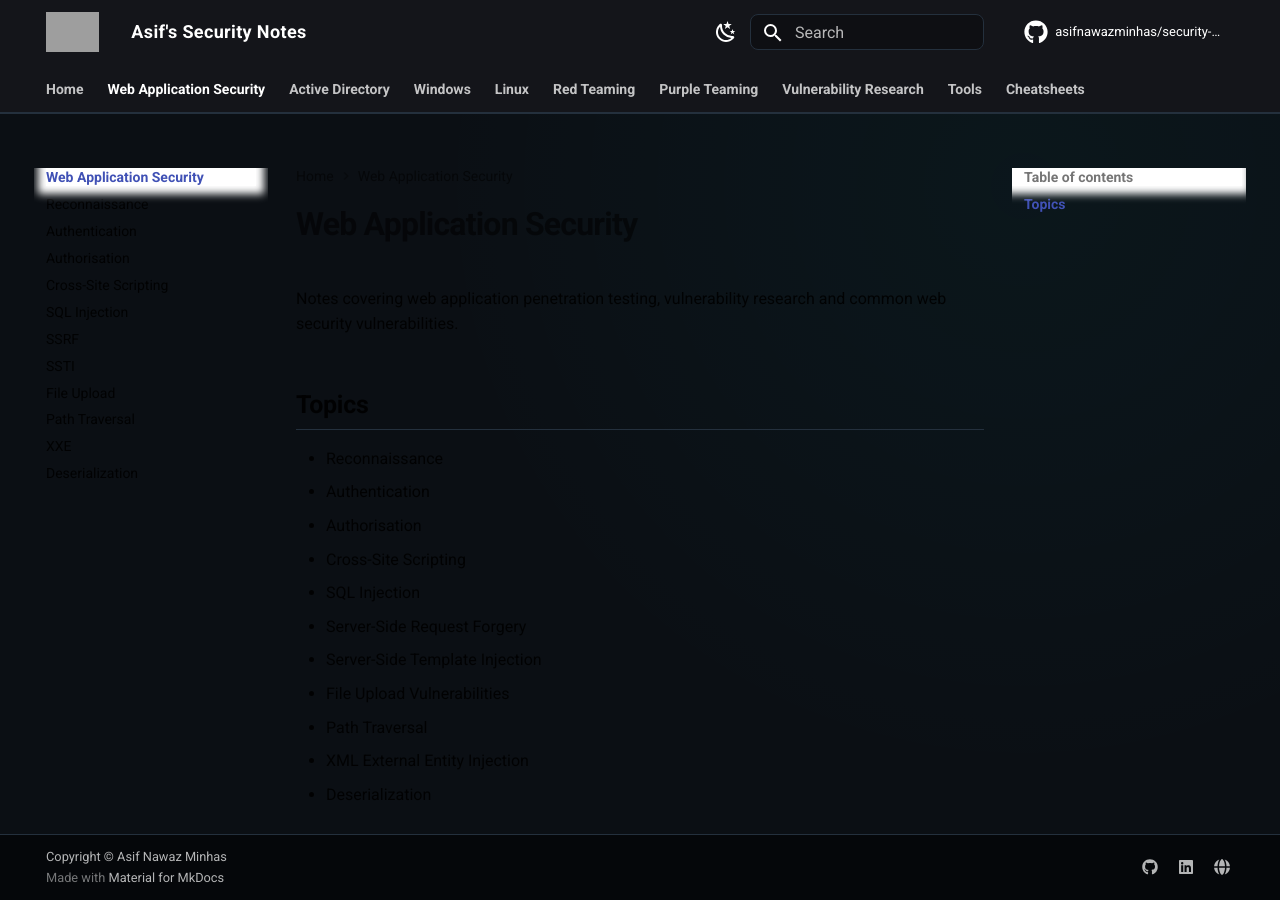
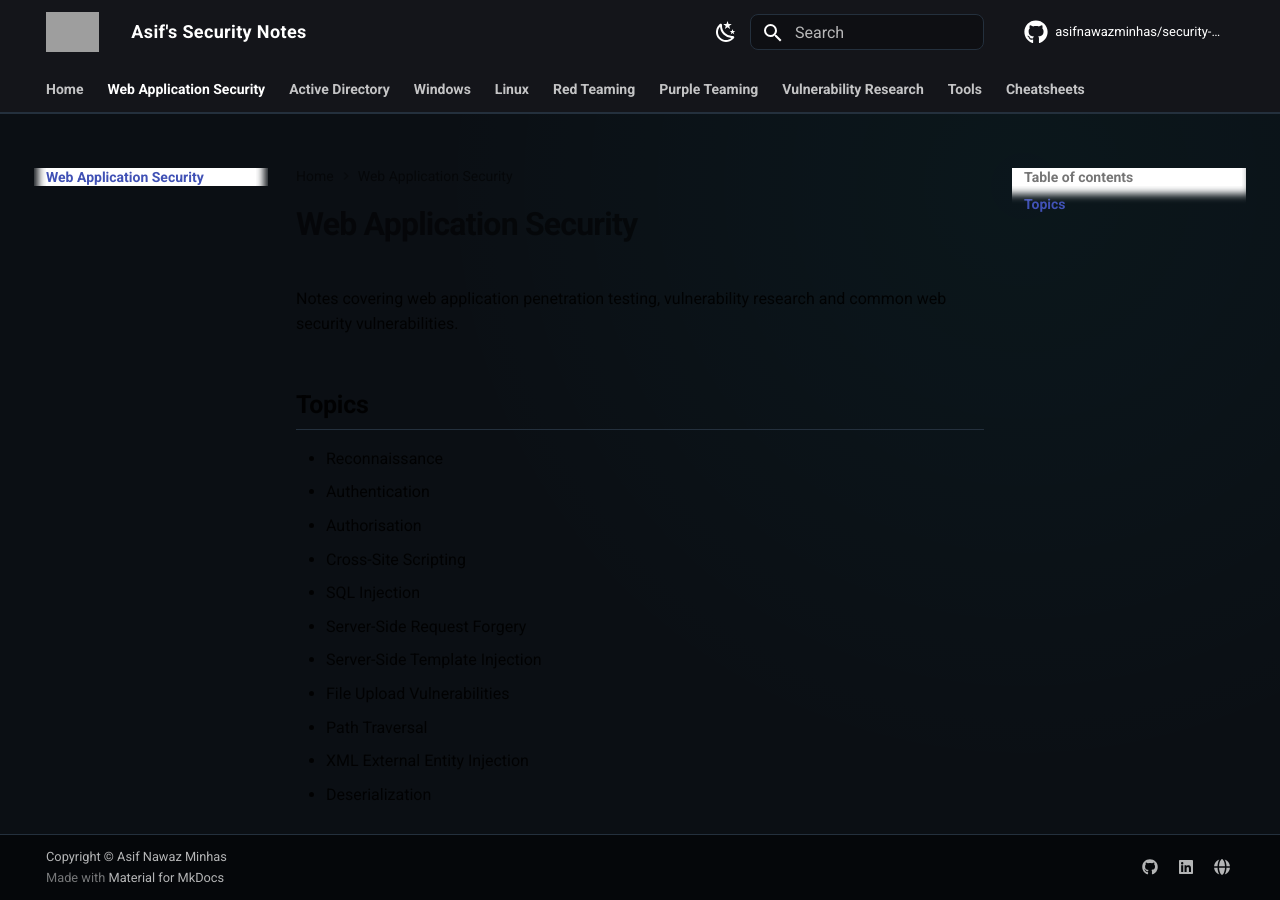
Before and after one commit to asifnawazminhas/security-notes, an MkDocs documentation site: the page built from docs/web/index.md, in a window 1280 px wide. Built offline with MkDocs 1.6.1 and Material for MkDocs 9.7.7, drawn with Linux system fonts in a browser that asks for light colours; comment, search, counter and statistics services are not loaded; part of the change alters nothing that is shown; grey boxes are pictures that could not be loaded.

Commit message:
Change logo to PNG and update navigation structure
Updated logo file format and removed several sections from the navigation.

```diff
--- a/mkdocs.yml
+++ b/mkdocs.yml
@@ -5,15 +5,15 @@ site_url: https://notes.asifnawazminhas.com/
 
 repo_name: asifnawazminhas/security-notes
 repo_url: https://github.com/asifnawazminhas/security-notes
+edit_uri: edit/main/docs/
 
 copyright: Copyright &copy; Asif Nawaz Minhas
 
 theme:
   name: material
-
   language: en
 
-  logo: assets/logo.svg
+  logo: assets/logo.png
   favicon: assets/favicon.png
 
   features:
@@ -105,62 +105,27 @@ nav:
 
   - Web Application Security:
       - Overview: web/index.md
-      - Reconnaissance: web/reconnaissance.md
-      - Authentication: web/authentication.md
-      - Authorisation: web/authorisation.md
-      - Cross-Site Scripting: web/xss.md
-      - SQL Injection: web/sql-injection.md
-      - SSRF: web/ssrf.md
-      - SSTI: web/ssti.md
-      - File Upload: web/file-upload.md
-      - Path Traversal: web/path-traversal.md
-      - XXE: web/xxe.md
-      - Deserialization: web/deserialization.md
 
   - Active Directory:
       - Overview: active-directory/index.md
-      - Enumeration: active-directory/enumeration.md
-      - Kerberos: active-directory/kerberos.md
-      - NTLM: active-directory/ntlm.md
-      - AD CS: active-directory/adcs.md
-      - Lateral Movement: active-directory/lateral-movement.md
 
   - Windows:
       - Overview: windows/index.md
-      - Enumeration: windows/enumeration.md
-      - Privilege Escalation: windows/privilege-escalation.md
 
   - Linux:
       - Overview: linux/index.md
-      - Enumeration: linux/enumeration.md
-      - Privilege Escalation: linux/privilege-escalation.md
 
   - Red Teaming:
       - Overview: red-team/index.md
-      - Initial Access: red-team/initial-access.md
-      - Execution: red-team/execution.md
-      - Persistence: red-team/persistence.md
-      - Defense Evasion: red-team/defense-evasion.md
-      - Credential Access: red-team/credential-access.md
-      - Discovery: red-team/discovery.md
-      - Lateral Movement: red-team/lateral-movement.md
 
   - Purple Teaming:
       - Overview: purple-team/index.md
-      - MITRE ATT&CK: purple-team/mitre-attack.md
-      - Detection Testing: purple-team/detection-testing.md
 
   - Vulnerability Research:
       - Overview: vulnerability-research/index.md
-      - Methodology: vulnerability-research/methodology.md
-      - Source Code Review: vulnerability-research/source-code-review.md
-      - Fuzzing: vulnerability-research/fuzzing.md
 
   - Tools:
       - Overview: tools/index.md
 
   - Cheatsheets:
       - Overview: cheatsheets/index.md
-      - PowerShell: cheatsheets/powershell.md
-      - Linux: cheatsheets/linux.md
-      - Windows: cheatsheets/windows.md
```
